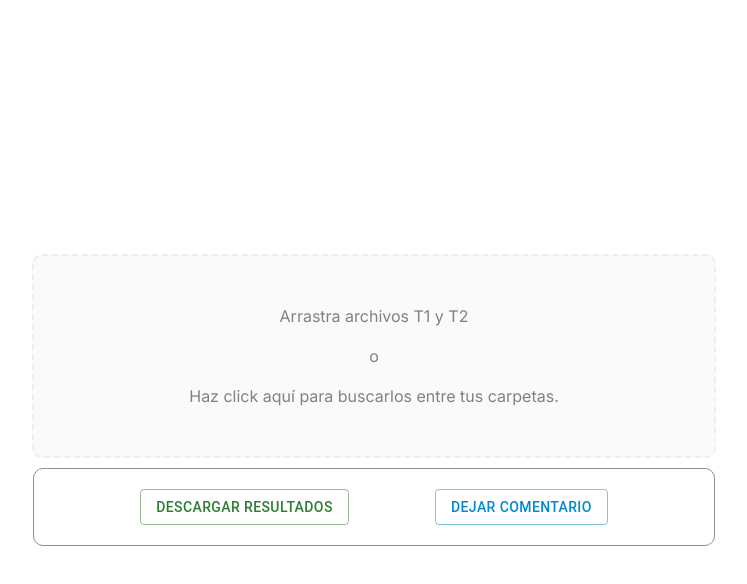
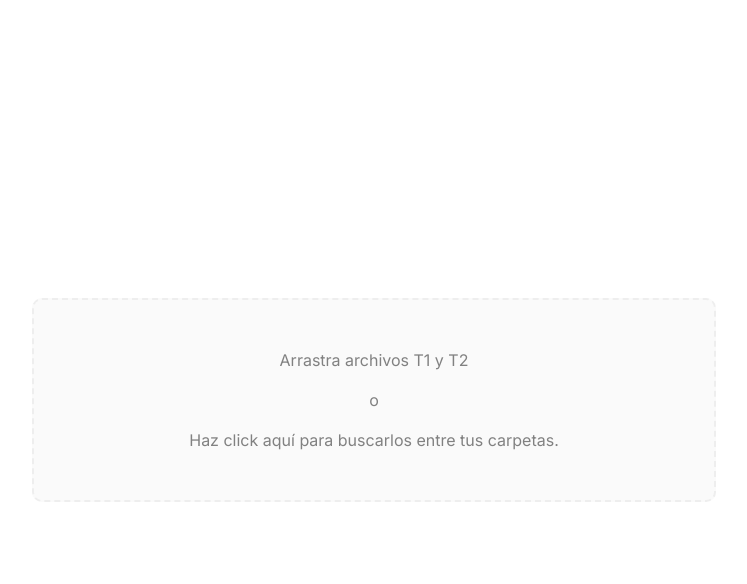
Before and after one commit to JFNebel/mri-prototype, a React (Create React App) app: page / in a window 1280 px wide. Both pictures are taken after typing "Sample", "Sample123" into the empty fields and a click on the button "INGRESAR". Shown: the top 584 px of the page, without its empty margins (266-1013 px from the left). Built offline with nearby package versions, Linux system fonts and the light colour scheme; a web font is replaced by a local one.

Commit message:
Fix state

```diff
--- a/src/Components/DropZone/DropZone.js
+++ b/src/Components/DropZone/DropZone.js
@@ -38,7 +38,7 @@ const rejectStyle = {
 function DropZone() {
   const [files, setFiles] = useState([]);
   const [segment, setSegment] = useState();
-  const [downloadFile, setDownloadFile] = useState(true);
+  const [downloadFile, setDownloadFile] = useState();
   const [previewView, setPreviewView] = useState();
 
   React.useEffect(() => {
```
